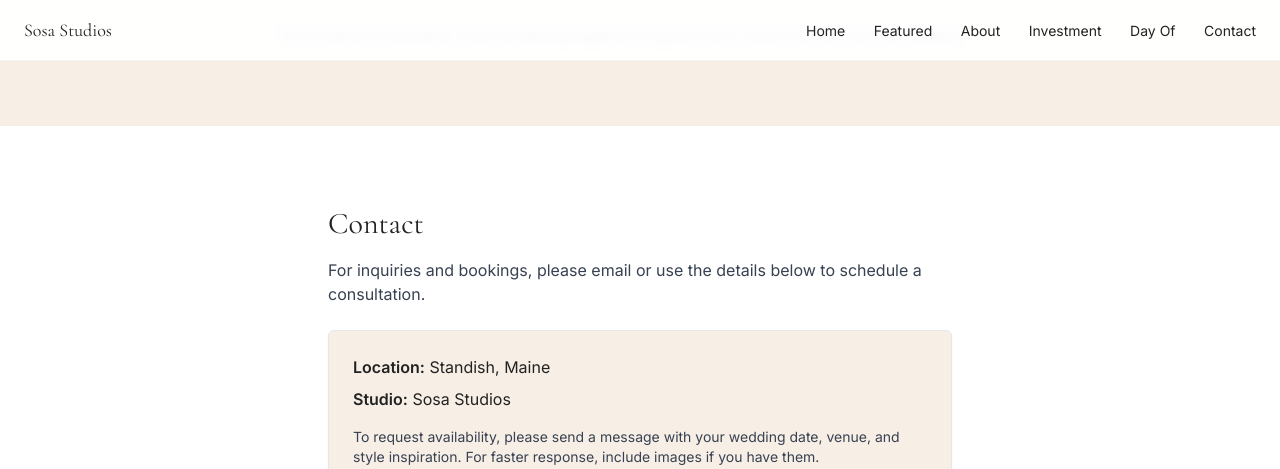
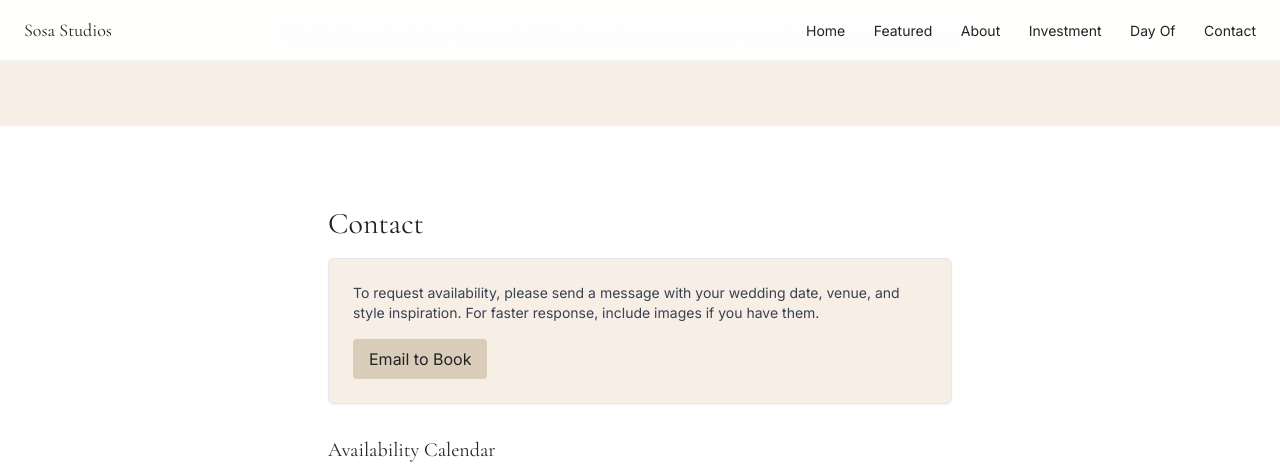
Before and after one commit to tylermhansen/SosaStylesSite, a Jekyll site: the page built from index.markdown, in a window 1280 px wide and 900 px high, scrolled down 2697 px, cut to the strip 0-469 px from the top of the window. Built offline with Jekyll 4.4.1, drawn with Linux system fonts in a browser that asks for light colours; nearby versions of some CDN libraries.

Commit message:
Update index.markdown

```diff
--- a/index.markdown
+++ b/index.markdown
@@ -175,11 +175,8 @@ description: {{ site.page_description | default: 'Bridal hair in Standish, Maine
 <section id="contact" class="py-20 bg-white">
 	<div class="container mx-auto px-6 max-w-2xl">
 		<h2 class="font-heading text-3xl mb-4">Contact</h2>
-		<p class="mb-6 text-gray-700">For inquiries and bookings, please email <a href="mailto:{{ site.social.email }}" class="underline hover:no-underline">{{ site.social.email }}</a> or use the details below to schedule a consultation.</p>
 
 		<div class="bg-[color:var(--color-cream)] p-6 rounded-md shadow-sm border border-gray-200 mb-8">
-			<p class="mb-2"><strong>Location:</strong> {{ site.brand.location }}</p>
-			<p class="mb-4"><strong>Studio:</strong> Sosa Studios</p>
 			<p class="mb-4 text-sm text-gray-700">To request availability, please send a message with your wedding date, venue, and style inspiration. For faster response, include images if you have them.</p>
 			<a href="mailto:{{ site.social.email }}?subject=Consultation%20Request" class="inline-block bg-[color:var(--color-champagne)] text-[color:var(--color-charcoal)] font-medium py-2 px-4 rounded hover:opacity-90 transition">Email to Book</a>
 		</div>
```
